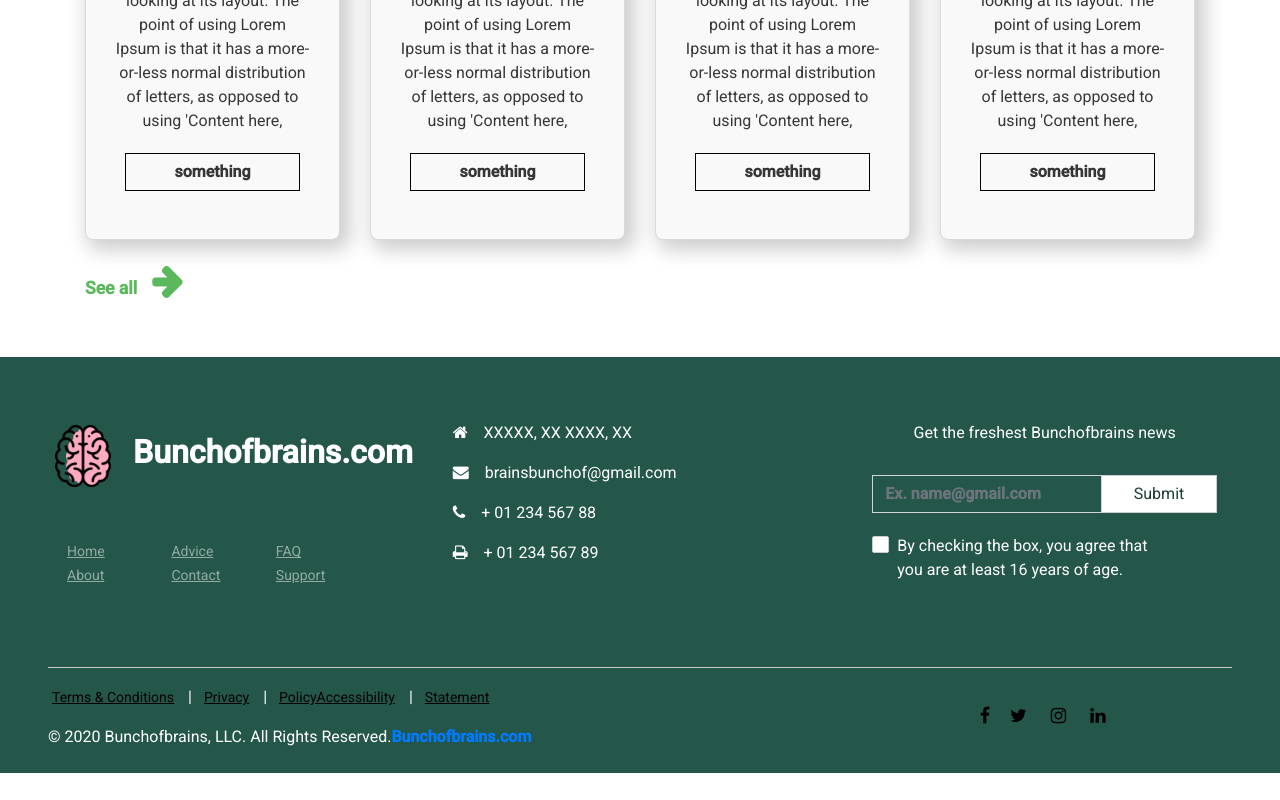
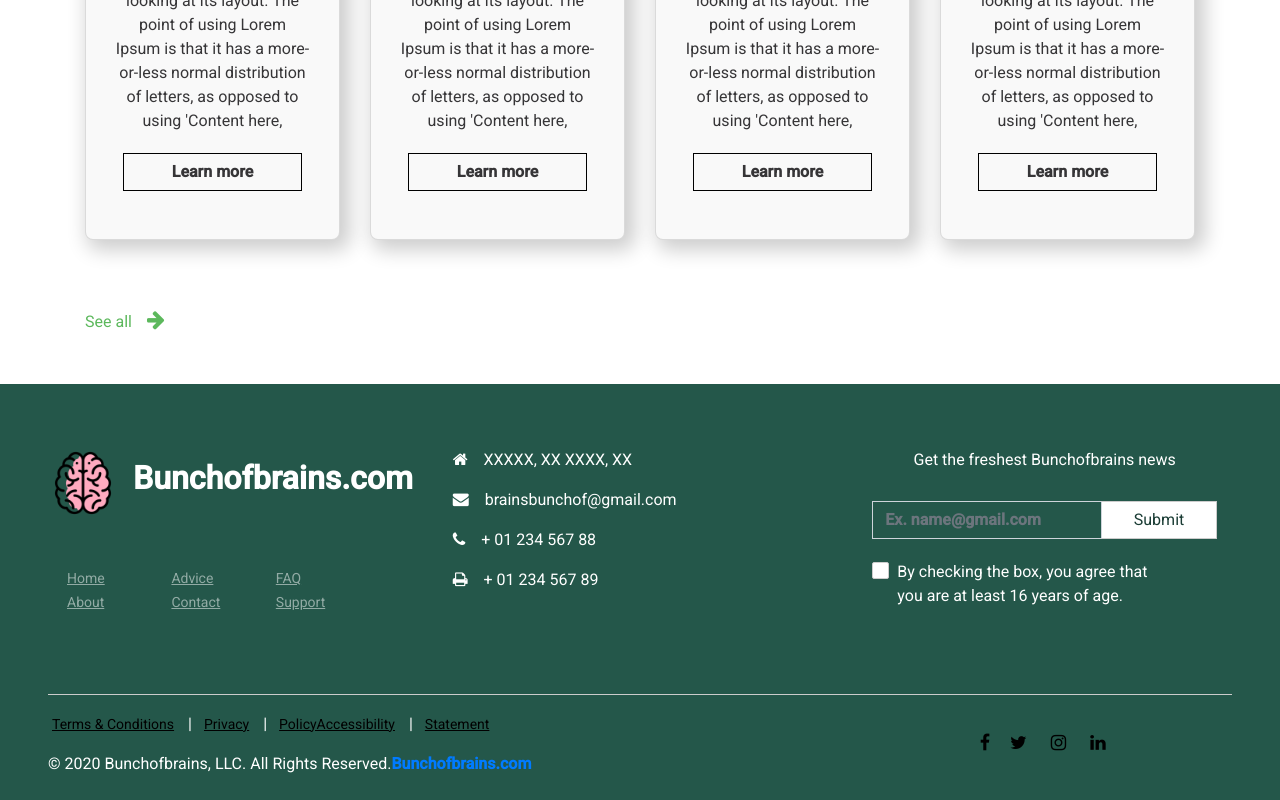
Before and after one commit to mhannani/bunchofbrains, a React (Create React App) app: page / in a window 1280 px wide. Shown: the part 868-1668 px from the top of the page. Before the commit the page ends 1641 px from the top, so only its background shows below. Built offline with nearby package versions, Linux system fonts and the light colour scheme; no server answers; a web font is replaced by a local one.

Commit message:
adding some customizations.

```diff
--- a/src/Sass/components/cards/_cards.scss
+++ b/src/Sass/components/cards/_cards.scss
@@ -14,13 +14,14 @@
     content: '\f061';
     padding-left: 15px;
     position: relative;
-    font-size: 2em;
+    font-size: 1.3em;
     color:$primary;
+
   }
+
   .btn-arrow {
     text-decoration: none;
-    font-size: 1.1em;
-    font-weight: bold;
+    font-size: 1em;
     color:$primary;
   }
   .btn-arrow:hover {
--- a/src/components/Contact/contact.js
+++ b/src/components/Contact/contact.js
@@ -31,7 +31,7 @@ const Contact = (props) => {
                     </div>
 
                     <div className="form-group col-xl-7 col-lg-8">
-                        <Button type="submit" className="rounded-  resetButton col-xl-12 btn font-weight-bold"
+                        <Button type="submit" className="rounded-0 text-white bg-success col-xl-12 btn font-weight-bold"
                                 placeholder="Message">
                             Sign in
                         </Button>
--- a/src/components/Home/Cards/Card_1.js
+++ b/src/components/Home/Cards/Card_1.js
@@ -1,6 +1,7 @@
 import React from 'react'
 import Card from "../../chunks/Card";
 import Button from '../../chunks/Button'
+import {Link} from "react-router-dom";
 class CardN1 extends React.Component {
     render() {
         return (
@@ -16,11 +17,13 @@ class CardN1 extends React.Component {
 
                 </div>
                 <div className="ml-auto mr-auto row">
-                    <Button  className="cardButton btn hvr-pulse px-5 col-12 font-weight-bold"
-                            onMouseDown={e => e.preventDefault()}
-                    >
-                        something
-                    </Button>
+                    <Link to={"/all-troubles/depression"} className={'trouble_button'}>
+                        <Button cardButton className="cardButton btn hvr-pulse px-5 col-12 font-weight-bold"
+                                onMouseDown={e => e.preventDefault()}
+                        >
+                            Learn more
+                        </Button>
+                    </Link>
                 </div>
             </Card>
         )
--- a/src/components/Home/Cards/Card_2.js
+++ b/src/components/Home/Cards/Card_2.js
@@ -1,6 +1,7 @@
 import React from 'react'
 import Card from "../../chunks/Card";
 import Button from "../../chunks/Button";
+import {Link} from "react-router-dom";
 
 class CardN2 extends React.Component{
     render() {
@@ -17,11 +18,13 @@ class CardN2 extends React.Component{
 
                 </div>
                 <div className="ml-auto mr-auto row">
-                    <Button cardButton className="btn cardButton px-5 col-12 font-weight-bold"
-                            onMouseDown={e => e.preventDefault()}
-                    >
-                        something
-                    </Button>
+                    <Link to={"/all-troubles/anxiety"} className={'trouble_button'}>
+                        <Button cardButton className="btn cardButton px-5 col-12 font-weight-bold"
+                                onMouseDown={e => e.preventDefault()}
+                        >
+                                Learn more
+                        </Button>
+                    </Link>
                 </div>
             </Card>
         )
--- a/src/components/Home/Cards/Card_3.js
+++ b/src/components/Home/Cards/Card_3.js
@@ -1,6 +1,7 @@
 import React from 'react'
 import Card from "../../chunks/Card";
 import Button from "../../chunks/Button";
+import {Link} from "react-router-dom";
 
 class CardN3 extends React.Component{
     render() {
@@ -17,11 +18,13 @@ class CardN3 extends React.Component{
 
                 </div>
                 <div className="ml-auto mr-auto row">
-                    <Button cardButton className="btn cardButton px-5 col-12 font-weight-bold"
-                            onMouseDown={e => e.preventDefault()}
-                    >
-                        something
-                    </Button>
+                    <Link to={"/all-troubles/panic-disorder"} className={'trouble_button'}>
+                        <Button cardButton className="btn cardButton px-5 col-12 font-weight-bold"
+                                onMouseDown={e => e.preventDefault()}
+                        >
+                            Learn more
+                        </Button>
+                    </Link>
                 </div>
             </Card>
         )
--- a/src/components/Home/Cards/Card_4.js
+++ b/src/components/Home/Cards/Card_4.js
@@ -1,6 +1,7 @@
 import React from 'react'
 import Card from "../../chunks/Card";
 import Button from "../../chunks/Button";
+import {Link} from "react-router-dom";
 
 class CardN3 extends React.Component {
     render() {
@@ -17,11 +18,13 @@ class CardN3 extends React.Component {
 
                 </div>
                 <div className="ml-auto mr-auto row">
-                    <Button cardButton className="btn cardButton px-5 col-12 font-weight-bold"
-                            onMouseDown={e => e.preventDefault()}
-                    >
-                        something
-                    </Button>
+                    <Link to={"/all-troubles/self-esteem"} className={'trouble_button'}>
+                        <Button cardButton className="btn cardButton px-5 col-12 font-weight-bold"
+                                onMouseDown={e => e.preventDefault()}
+                        >
+                            Learn more
+                        </Button>
+                    </Link>
                 </div>
             </Card>
         )
--- a/src/components/Home/cards.js
+++ b/src/components/Home/cards.js
@@ -27,12 +27,12 @@ class Cards extends React.Component{
                     </div>
                 </div>
                 <div className={'container row mt-2'}>
-                    <div className={'ml-0'}>
+                    <div className={'ml-0 mt-5'}>
                         {/*<Button className={'startFeeling btn mx-1 px-5 py-4 btn-block btn-lg'}>*/}
                         {/*    START FEELING GREAT*/}
                         {/*</Button>*/}
 
-                        <Link to={"/all-troubles"} className={'trouble_button'}>
+                        <Link to={"/all-troubles"} className={'seeAll'}>
                             <span className="btn-arrow">See all</span>
                         </Link>
                     </div>
--- a/src/components/SignUp/SingUp.js
+++ b/src/components/SignUp/SingUp.js
@@ -9,11 +9,11 @@ const SignUp = (props)=>{
             <div className={'container row'}>
                 <div className="welcomeMessage d-flex align-items-center">
                     <div>
-                        <h5 className={'text-white text-center flex-wrap col-5'}>
+                        <h5 className={'text-white text-center flex-wrap col-12'}>
                             Join Bunchofbrains for Free
                         </h5>
                         <div className={'ml-3 mt-3 borderSeparator'}/>
-                        <h6 className={'text-white mt-3 flex-wrap col-5'}>
+                        <h6 className={'text-white mt-3 flex-wrap col-12'}>
                             Kick out the depression by talking
                             to our experts,
                             discuss with them, get advices, and more.
```
Also changed, not shown: 1 other file (tests, documents, lock files or other folders).
